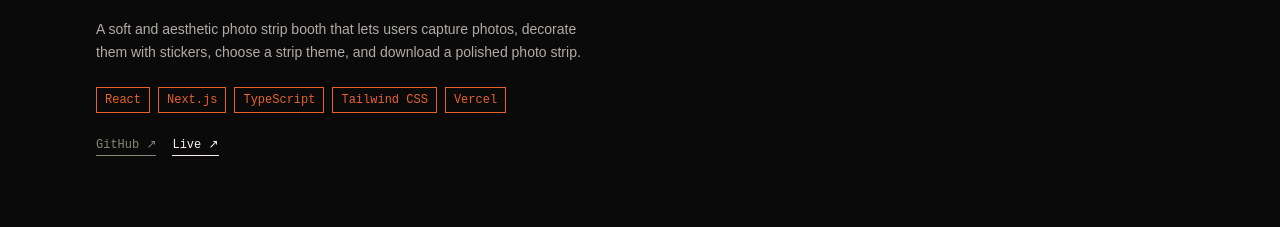
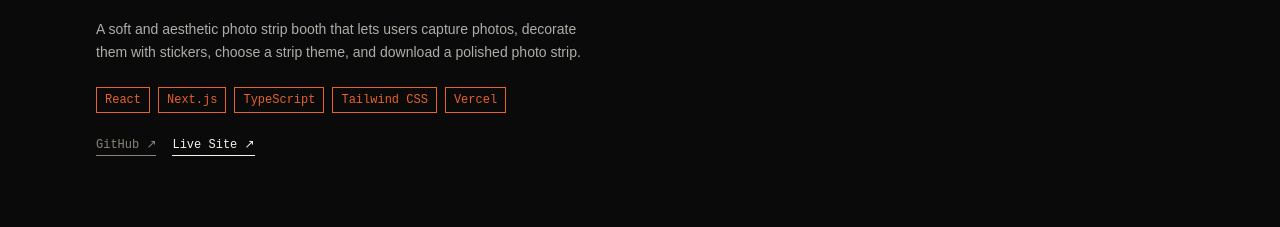
Before and after one commit to janinevallente/janinevallente-portfolio, a Next.js app: page / in a window 1280 px wide. Shown: the part 3161-3388 px from the top of the page. Built offline with nearby package versions, Linux system fonts and the light colour scheme.

Commit message:
enh: update link text to clarify 'Live Site' in Projects section

```diff
--- a/src/components/sections/Projects.tsx
+++ b/src/components/sections/Projects.tsx
@@ -74,7 +74,7 @@ export default function Projects() {
                     rel="noopener noreferrer"
                     className="font-mono text-xs text-paper hover:text-accent border-b border-paper hover:border-accent pb-0.5 transition-colors duration-300"
                   >
-                    Live ↗
+                    Live Site ↗
                   </a>
                 )}
               </div>
```
